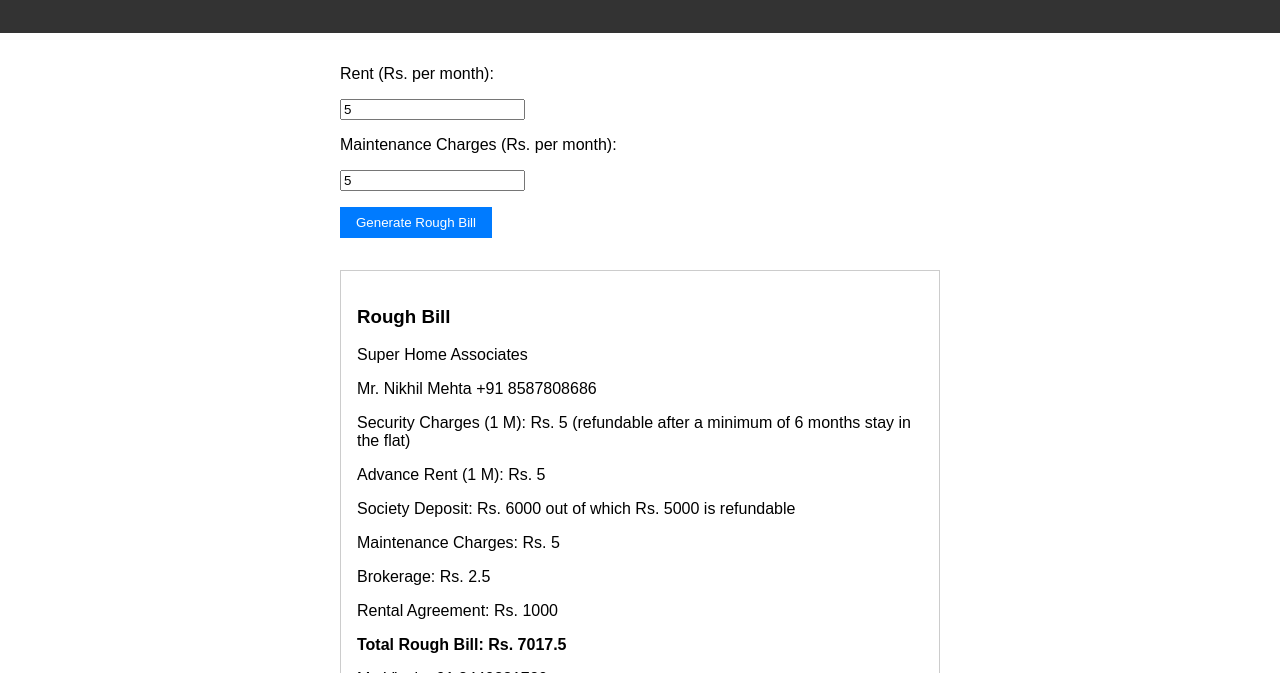
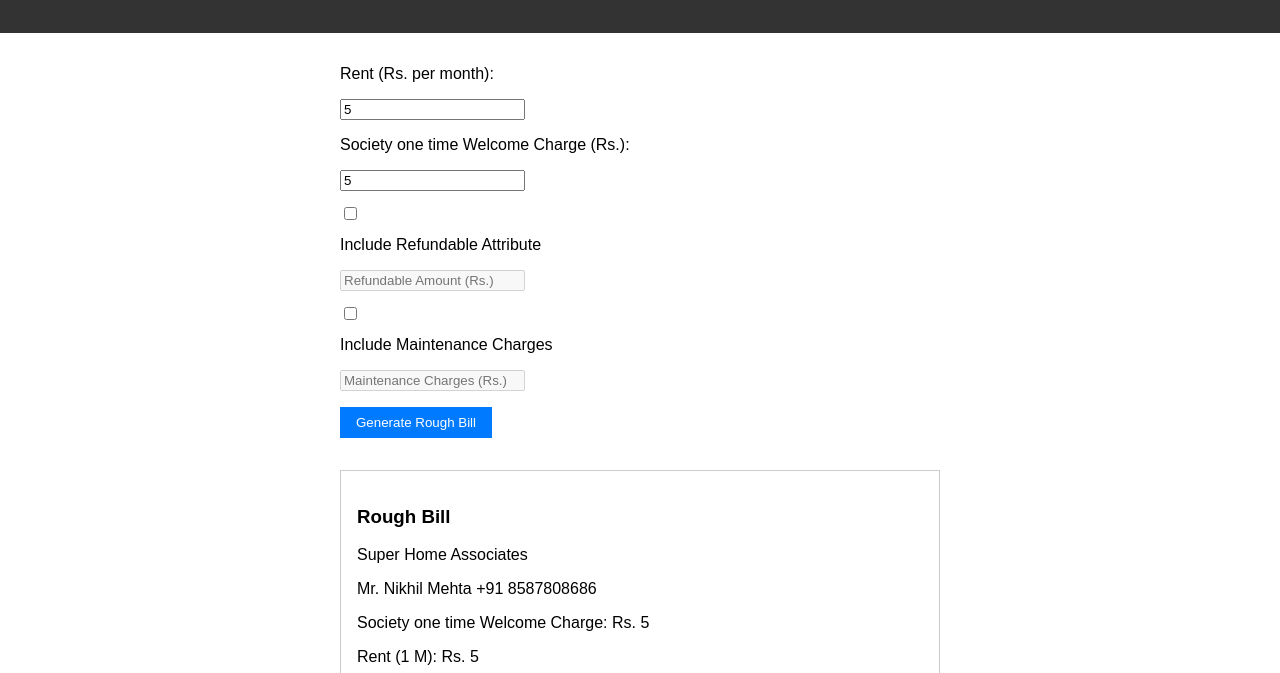
Before and after one commit to KartikSaroha0801/Bill, a website: page index.html in a window 1280 px wide. Both pictures are taken after typing "5", "5" into the empty fields and a click on the button "Generate Rough Bill". Shown: the part 127-800 px from the top of the page. Drawn offline with Linux system fonts and the light colour scheme.

Commit message:
Updated Society Welcome Charge and Maintenance Charges options

```diff
--- a/index.html
+++ b/index.html
@@ -11,14 +11,22 @@
     <h1>Property Dealing Agency</h1>
     <h2>Rough Bill Generator</h2>
   </header>
-<!-- ... (previous code) ... -->
-<main>
+
+  <main>
     <form id="billForm">
       <label for="rent">Rent (Rs. per month):</label>
       <input type="number" id="rent" required>
 
-      <label for="maintenanceCharges">Maintenance Charges (Rs. per month):</label>
-      <input type="number" id="maintenanceCharges" required>
+      <label for="societyCharge">Society one time Welcome Charge (Rs.):</label>
+      <input type="number" id="societyCharge" required>
+
+      <input type="checkbox" id="refundableCheck">
+      <label for="refundableCheck">Include Refundable Attribute</label>
+      <input type="number" id="refundableAmount" placeholder="Refundable Amount (Rs.)" disabled>
+
+      <input type="checkbox" id="maintenanceCheck">
+      <label for="maintenanceCheck">Include Maintenance Charges</label>
+      <input type="number" id="maintenanceCharges" placeholder="Maintenance Charges (Rs.)" disabled>
 
       <button type="submit">Generate Rough Bill</button>
     </form>
@@ -27,13 +35,8 @@
       <!-- The rough bill will be displayed here -->
     </div>
   </main>
-  <!-- ... (remaining code) ... -->
-
-
 
   <script src="script.js"></script>
   <script src="https://html2canvas.hertzen.com/dist/html2canvas.min.js"></script>
-
-
 </body>
 </html>
--- a/script.js
+++ b/script.js
@@ -8,34 +8,35 @@ billForm.addEventListener('submit', (e) => {
   const ownerContact = "Mr. Nikhil Mehta\n+91 8587808686";
   const vivekContact = "Mr. Vivek\n+91 8449881720";
   const rent = parseFloat(document.getElementById('rent').value);
+  const societyCharge = parseFloat(document.getElementById('societyCharge').value);
+  const refundableCheck = document.getElementById('refundableCheck').checked;
+  const refundableAmount = parseFloat(document.getElementById('refundableAmount').value);
+  const maintenanceCheck = document.getElementById('maintenanceCheck').checked;
   const maintenanceCharges = parseFloat(document.getElementById('maintenanceCharges').value);
 
-  if (isNaN(rent) || isNaN(maintenanceCharges)) {
-    alert('Please enter valid numeric values for Rent and Maintenance Charges.');
+  if (isNaN(rent) || isNaN(societyCharge)) {
+    alert('Please enter valid numeric values for Rent and Society Charge.');
     return;
   }
 
-  const securityCharges = rent;
-  const societyDeposit = 6000;
-  const refundableDeposit = 5000;
-  const brokerage = rent / 2;
+  let totalCharges = rent + societyCharge;
 
-  const rentalAgreementCost = 1000; // Fixed Rental Agreement Cost
+  if (refundableCheck) {
+    totalCharges += refundableAmount;
+  }
 
-  const totalTaxes = 0; // Assuming there are no taxes for simplicity
-  const totalCharges = rent + maintenanceCharges + securityCharges + societyDeposit + brokerage + rentalAgreementCost;
-
+  if (maintenanceCheck && !isNaN(maintenanceCharges)) {
+    totalCharges += maintenanceCharges;
+  }
 
   roughBillDiv.innerHTML = `
     <h3>Rough Bill</h3>
     <p>${ownerName}</p>
     <p>${ownerContact}</p>
-  <p>Security Charges (1 M): Rs. ${securityCharges} (refundable after a minimum of 6 months stay in the flat) </p>
-  <p>Advance Rent (1 M): Rs. ${rent}</p>
-  <p>Society Deposit: Rs. ${societyDeposit} out of which Rs. 5000 is refundable</p>
-  <p>Maintenance Charges: Rs. ${maintenanceCharges}</p>
-  <p>Brokerage: Rs. ${brokerage}</p>
-  <p>Rental Agreement: Rs. ${rentalAgreementCost}</p>
+    <p>Society one time Welcome Charge: Rs. ${societyCharge} ${refundableCheck ? `out of which Rs. ${refundableAmount} is refundable.` : ''}</p>
+    <p>Rent (1 M): Rs. ${rent}</p>
+    ${maintenanceCheck && !isNaN(maintenanceCharges) ? `<p>Maintenance Charges: Rs. ${maintenanceCharges}</p>` : ''}
+    <p>Brokerage: Rs. ${rent / 2}</p>
     <p><strong>Total Rough Bill: Rs. ${totalCharges}</strong></p>
     <p>${vivekContact}</p>
   `;
@@ -50,8 +51,16 @@ billForm.addEventListener('submit', (e) => {
   roughBillDiv.appendChild(downloadLink);
 });
 
+document.getElementById('refundableCheck').addEventListener('change', function () {
+  const refundableAmountInput = document.getElementById('refundableAmount');
+  refundableAmountInput.disabled = !this.checked;
+});
 
-// ... (remaining code) ...
+document.getElementById('maintenanceCheck').addEventListener('change', function () {
+  const maintenanceChargesInput = document.getElementById('maintenanceCharges');
+  maintenanceChargesInput.disabled = !this.checked;
+});
+
 function downloadBillAsImage() {
   const billContainer = document.getElementById('roughBill');
 
```
Lines whose indentation alone changed are shown as unchanged.
